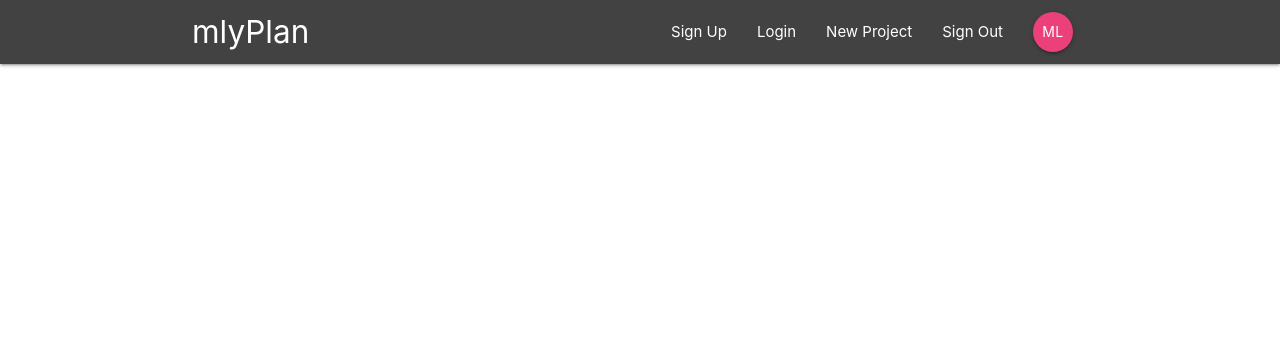
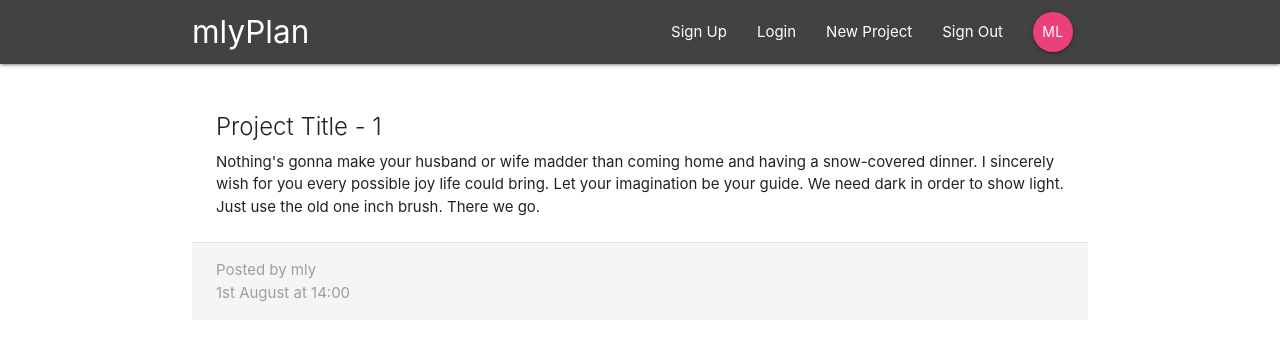
Before and after one commit to mlycode/project-list-react-app, a React (Create React App) app: page /project/1 in a window 1280 px wide. Shown: the top 340 px of the page. Built offline with nearby package versions, Linux system fonts and the light colour scheme.

Commit message:
create project details page component

```diff
--- a/src/App.js
+++ b/src/App.js
@@ -3,6 +3,7 @@ import { BrowserRouter, Switch, Route } from 'react-router-dom';
 
 import Navbar from "./components/layout/Navbar";
 import Dashboard from "./components/dashboard/Dashboard";
+import ProjectDetails from "./components/projects/ProjectDetails";
 
 
 class App extends Component {
@@ -12,7 +13,8 @@ class App extends Component {
         <div className="App">
           <Navbar />
           <Switch>
-            <Route exact path="/" component={Dashboard}/>
+            <Route exact path="/" component={Dashboard} />
+            <Route path="/project/:id" component={ProjectDetails} />
           </Switch>
         </div>
       </BrowserRouter>
--- a/src/components/projects/ProjectDetails.js
+++ b/src/components/projects/ProjectDetails.js
@@ -0,0 +1,21 @@
+import React from "react";
+
+const ProjectDetails = (props) => {
+    const id = props.match.params.id;
+    return (
+        <div className="container section project-details">
+            <div className="card z-depth-0">
+                <div className="card-content">
+                    <span className="card-title">Project Title - {id}</span>
+                    <p>Nothing's gonna make your husband or wife madder than coming home and having a snow-covered dinner. I sincerely wish for you every possible joy life could bring. Let your imagination be your guide. We need dark in order to show light. Just use the old one inch brush. There we go.</p>
+                </div>
+                <div className="card-action grey lighten-4 grey-text">
+                    <div>Posted by mly</div>
+                    <div>1st August at 14:00</div>
+                </div>
+            </div>
+        </div>
+    )
+}
+
+export default ProjectDetails;
```
